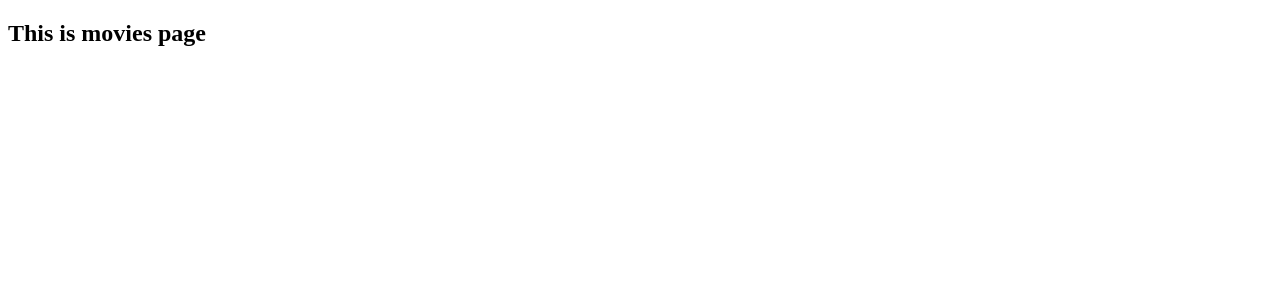
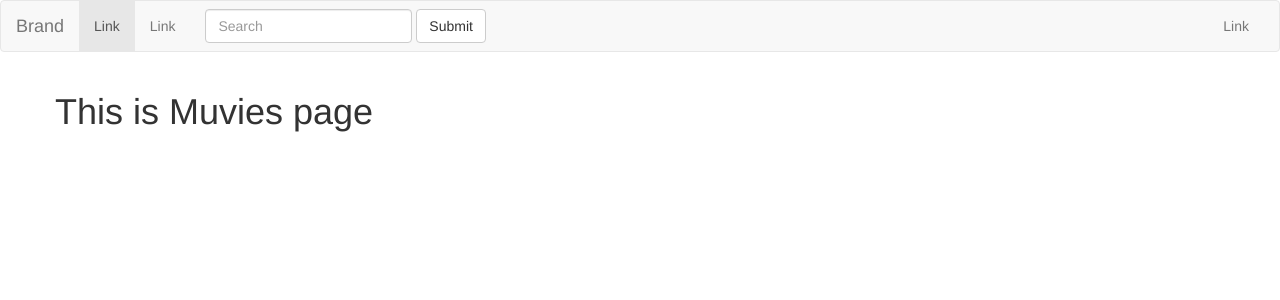
Before and after one commit to VadZim11/ORMEDIA_FLASK_APP, a Flask app: page /movies in a window 1280 px wide. Shown: the top 300 px of the page. Run offline with Flask 2, Linux system fonts and the light colour scheme; some libraries are stand-ins or nearby versions.

Commit message:
add base html

```diff
--- a/myapplication/app/__init__.py
+++ b/myapplication/app/__init__.py
@@ -1,4 +1,4 @@
-from flask import Flask, render_template, request
+from flask import Flask, render_template
 
 app = Flask(__name__)
 
@@ -17,6 +17,3 @@ def courses ():
 @app.route("/weather")
 def weather():
     return render_template("weather.html")
-
-if __name__ == "__main__":
-    app.run()
--- /dev/null
+++ b/myapplication/app/templates/base.html
@@ -0,0 +1,52 @@
+<!DOCTYPE html>
+<html>
+  <head>
+    <meta charset="utf-8" />
+    <title>
+      {% block title %}
+      {% endblock %} | Flask app
+    </title>
+    <link rel="stylesheet" href="https://stackpath.bootstrapcdn.com/bootstrap/3.4.1/css/bootstrap.min.css" integrity="sha384-HSMxcRTRxnN+Bdg0JdbxYKrThecOKuH5zCYotlSAcp1+c8xmyTe9GYg1l9a69psu" crossorigin="anonymous">
+  </head>
+
+  <body>
+    <nav class="navbar navbar-default">
+      <div class="container-fluid">
+        <div class="navbar-header">
+          <button type="button" class="navbar-toggle collapsed" data-toggle="collapse" data-target="#bs-example-navbar-collapse-1" aria-expanded="false">
+            <span class="sr-only">Toggle navigation</span>
+            <span class="icon-bar"></span>
+            <span class="icon-bar"></span>
+            <span class="icon-bar"></span>
+          </button>
+          <a class="navbar-brand" href="#">Brand</a>
+        </div>
+        <div class="collapse navbar-collapse" id="bs-example-navbar-collapse-1">
+          <ul class="nav navbar-nav">
+            <li class="active"><a href="#">Link <span class="sr-only">(current)</span></a></li>
+            <li><a href="#">Link</a></li>
+          </ul>
+          <form class="navbar-form navbar-left">
+            <div class="form-group">
+              <input type="text" class="form-control" placeholder="Search">
+            </div>
+            <button type="submit" class="btn btn-default">Submit</button>
+          </form>
+          <ul class="nav navbar-nav navbar-right">
+            <li><a href="#">Link</a></li>
+          </ul>
+        </div>
+      </div>
+    </nav>
+
+    <div class="container">
+      <div class="row">
+        <h1>
+          {% block hello %}
+          {% endblock %}
+        </h1>
+      </div>
+    </div>
+
+  </body>
+</html>
--- a/myapplication/app/templates/movies.html
+++ b/myapplication/app/templates/movies.html
@@ -1,3 +1,9 @@
-<!doctype html>
-<title>Movies page</title>
-  <h2>This is movies page</h2>
+{% extends "base.html" %}
+
+{% block title %}
+  Muvies
+{% endblock %}
+
+{% block hello %}
+  This is Muvies page
+{% endblock %}
--- a/myapplication/run.py
+++ b/myapplication/run.py
@@ -1,4 +1,4 @@
 from app import app
 
 if __name__ == "__main__":
-    app.run()
+    app.run(debug=True)
```
Also changed, not shown: myapplication/app/templates/courses.html (+9 -3 lines), myapplication/app/templates/home.html (+9 -3 lines), myapplication/app/templates/weather.html (+9 -3 lines).
